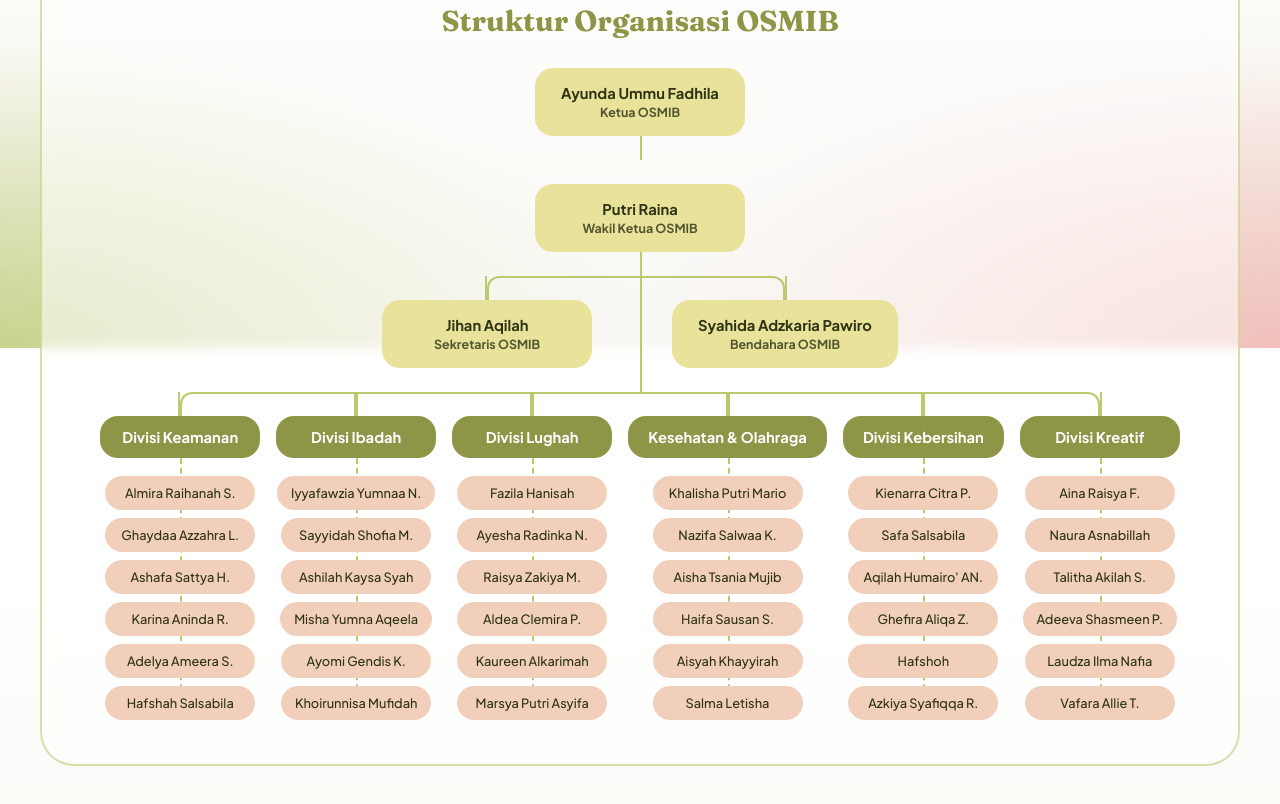
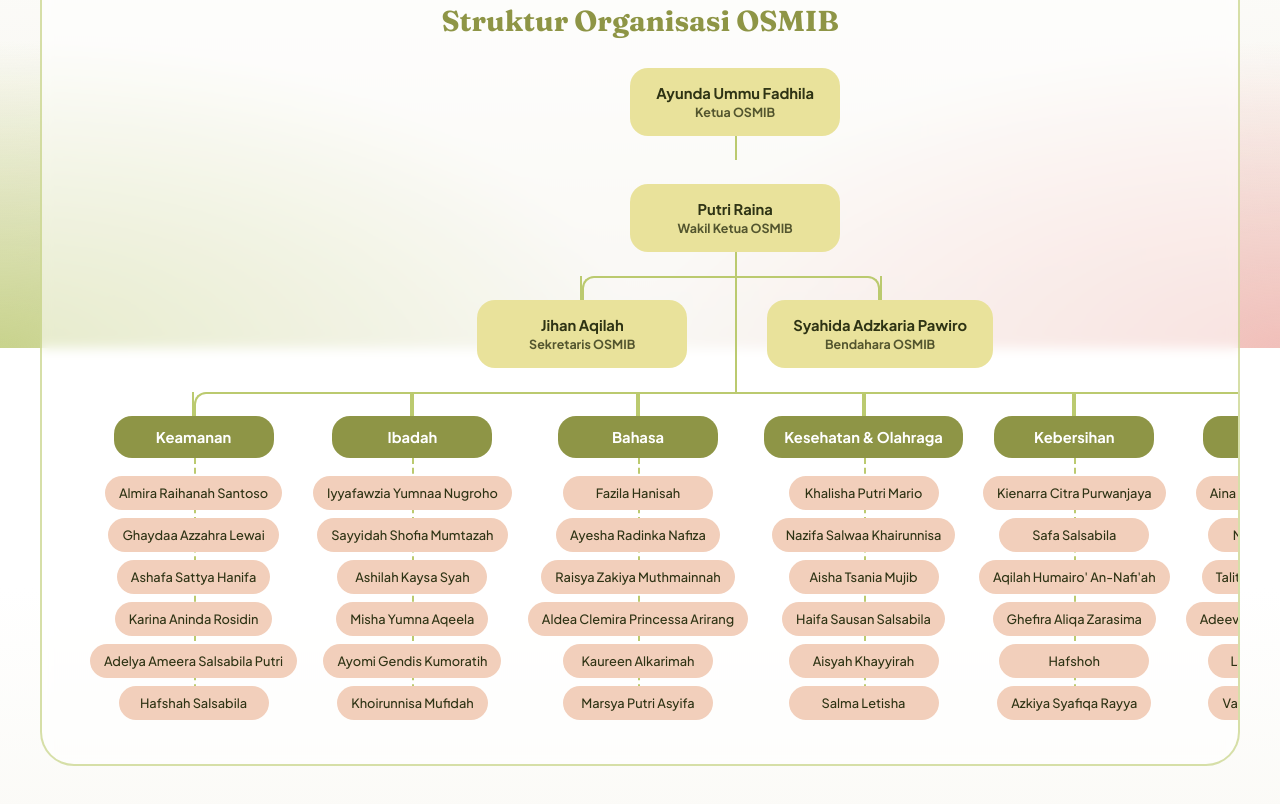
Before and after one commit to skaria210/anggotaosmib, a plain HTML site: page index.html in a window 1280 px wide. Shown: the part 1252-2056 px from the top of the page. Drawn offline with Linux system fonts and the light colour scheme.

Commit message:
Update index.html

```diff
--- a/index.html
+++ b/index.html
@@ -127,14 +127,14 @@
                                 <!-- DIVISI 1: KEAMANAN -->
                                 <li class="divisi-col">
                                     <a href="keamanan.html" class="card-node divisi-head">
-                                        <strong>Divisi Keamanan</strong>
+                                        <strong>Keamanan</strong>
                                     </a>
                                     <div class="member-stack">
-                                        <a href="#" class="card-node member">Almira Raihanah S.</a>
-                                        <a href="#" class="card-node member">Ghaydaa Azzahra L.</a>
-                                        <a href="#" class="card-node member">Ashafa Sattya H.</a>
-                                        <a href="#" class="card-node member">Karina Aninda R.</a>
-                                        <a href="#" class="card-node member">Adelya Ameera S.</a>
+                                        <a href="#" class="card-node member">Almira Raihanah Santoso</a>
+                                        <a href="#" class="card-node member">Ghaydaa Azzahra Lewai</a>
+                                        <a href="#" class="card-node member">Ashafa Sattya Hanifa</a>
+                                        <a href="#" class="card-node member">Karina Aninda Rosidin</a>
+                                        <a href="#" class="card-node member">Adelya Ameera Salsabila Putri</a>
                                         <a href="#" class="card-node member">Hafshah Salsabila</a>
                                     </div>
                                 </li>
@@ -142,14 +142,14 @@
                                 <!-- DIVISI 2: IBADAH -->
                                 <li class="divisi-col">
                                     <a href="ibadah.html" class="card-node divisi-head">
-                                        <strong>Divisi Ibadah</strong>
+                                        <strong>Ibadah</strong>
                                     </a>
                                     <div class="member-stack">
-                                        <a href="#" class="card-node member">Iyyafawzia Yumnaa N.</a>
-                                        <a href="#" class="card-node member">Sayyidah Shofia M.</a>
+                                        <a href="#" class="card-node member">Iyyafawzia Yumnaa Nugroho</a>
+                                        <a href="#" class="card-node member">Sayyidah Shofia Mumtazah</a>
                                         <a href="#" class="card-node member">Ashilah Kaysa Syah</a>
                                         <a href="#" class="card-node member">Misha Yumna Aqeela</a>
-                                        <a href="#" class="card-node member">Ayomi Gendis K.</a>
+                                        <a href="#" class="card-node member">Ayomi Gendis Kumoratih</a>
                                         <a href="#" class="card-node member">Khoirunnisa Mufidah</a>
                                     </div>
                                 </li>
@@ -157,13 +157,13 @@
                                 <!-- DIVISI 3: LUGHAH -->
                                 <li class="divisi-col">
                                     <a href="lughah.html" class="card-node divisi-head">
-                                        <strong>Divisi Lughah</strong>
+                                        <strong>Bahasa</strong>
                                     </a>
                                     <div class="member-stack">
                                         <a href="#" class="card-node member">Fazila Hanisah</a>
-                                        <a href="#" class="card-node member">Ayesha Radinka N.</a>
-                                        <a href="#" class="card-node member">Raisya Zakiya M.</a>
-                                        <a href="#" class="card-node member">Aldea Clemira P.</a>
+                                        <a href="#" class="card-node member">Ayesha Radinka Nafiza</a>
+                                        <a href="#" class="card-node member">Raisya Zakiya Muthmainnah</a>
+                                        <a href="#" class="card-node member">Aldea Clemira Princessa Arirang</a>
                                         <a href="#" class="card-node member">Kaureen Alkarimah</a>
                                         <a href="#" class="card-node member">Marsya Putri Asyifa</a>
                                     </div>
@@ -176,9 +176,9 @@
                                     </a>
                                     <div class="member-stack">
                                         <a href="#" class="card-node member">Khalisha Putri Mario</a>
-                                        <a href="#" class="card-node member">Nazifa Salwaa K.</a>
+                                        <a href="#" class="card-node member">Nazifa Salwaa Khairunnisa</a>
                                         <a href="#" class="card-node member">Aisha Tsania Mujib</a>
-                                        <a href="#" class="card-node member">Haifa Sausan S.</a>
+                                        <a href="#" class="card-node member">Haifa Sausan Salsabila</a>
                                         <a href="#" class="card-node member">Aisyah Khayyirah</a>
                                         <a href="#" class="card-node member">Salma Letisha</a>
                                     </div>
@@ -187,30 +187,30 @@
                                 <!-- DIVISI 5: KEBERSIHAN -->
                                 <li class="divisi-col">
                                     <a href="kebersihan.html" class="card-node divisi-head">
-                                        <strong>Divisi Kebersihan</strong>
+                                        <strong>Kebersihan</strong>
                                     </a>
                                     <div class="member-stack">
-                                        <a href="#" class="card-node member">Kienarra Citra P.</a>
+                                        <a href="#" class="card-node member">Kienarra Citra Purwanjaya</a>
                                         <a href="#" class="card-node member">Safa Salsabila</a>
-                                        <a href="#" class="card-node member">Aqilah Humairo' AN.</a>
-                                        <a href="#" class="card-node member">Ghefira Aliqa Z.</a>
+                                        <a href="#" class="card-node member">Aqilah Humairo' An-Nafi'ah</a>
+                                        <a href="#" class="card-node member">Ghefira Aliqa Zarasima</a>
                                         <a href="#" class="card-node member">Hafshoh</a>
-                                        <a href="#" class="card-node member">Azkiya Syafiqqa R.</a>
+                                        <a href="#" class="card-node member">Azkiya Syafiqa Rayya</a>
                                     </div>
                                 </li>
 
                                 <!-- DIVISI 6: KREATIF -->
                                 <li class="divisi-col">
                                     <a href="kreatif.html" class="card-node divisi-head">
-                                        <strong>Divisi Kreatif</strong>
+                                        <strong>Kreatif</strong>
                                     </a>
                                     <div class="member-stack">
-                                        <a href="#" class="card-node member">Aina Raisya F.</a>
+                                        <a href="#" class="card-node member">Aina Raisya Fitri Baskoro</a>
                                         <a href="#" class="card-node member">Naura Asnabillah</a>
-                                        <a href="#" class="card-node member">Talitha Akilah S.</a>
-                                        <a href="#" class="card-node member">Adeeva Shasmeen P.</a>
+                                        <a href="#" class="card-node member">Talitha Akilah Salsabila</a>
+                                        <a href="#" class="card-node member">Adeeva Shasmeen Pratama</a>
                                         <a href="#" class="card-node member">Laudza Ilma Nafia</a>
-                                        <a href="#" class="card-node member">Vafara Allie T.</a>
+                                        <a href="#" class="card-node member">Vafara Allie Tertietta</a>
                                     </div>
                                 </li>
                             </ul>
```
